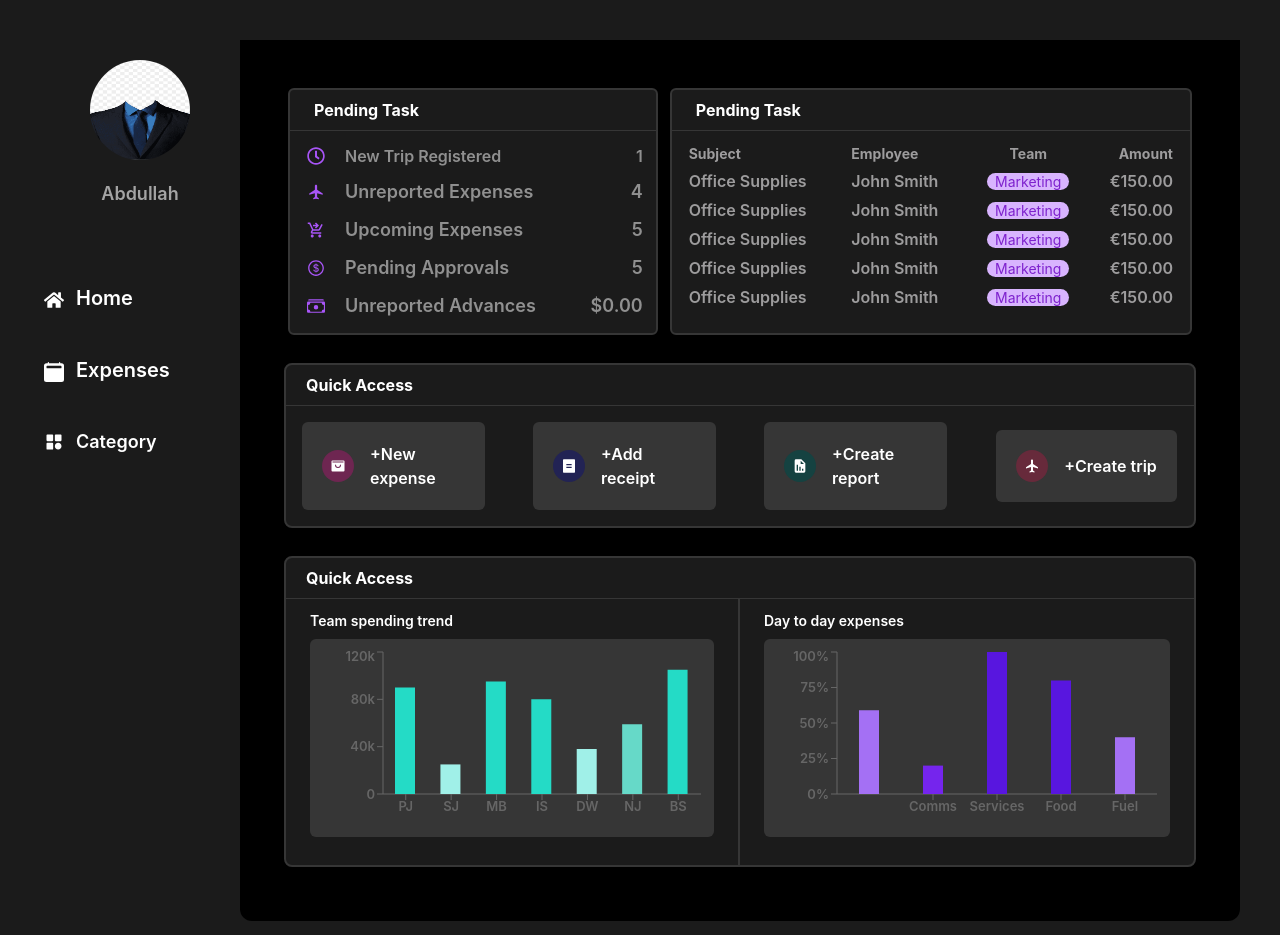
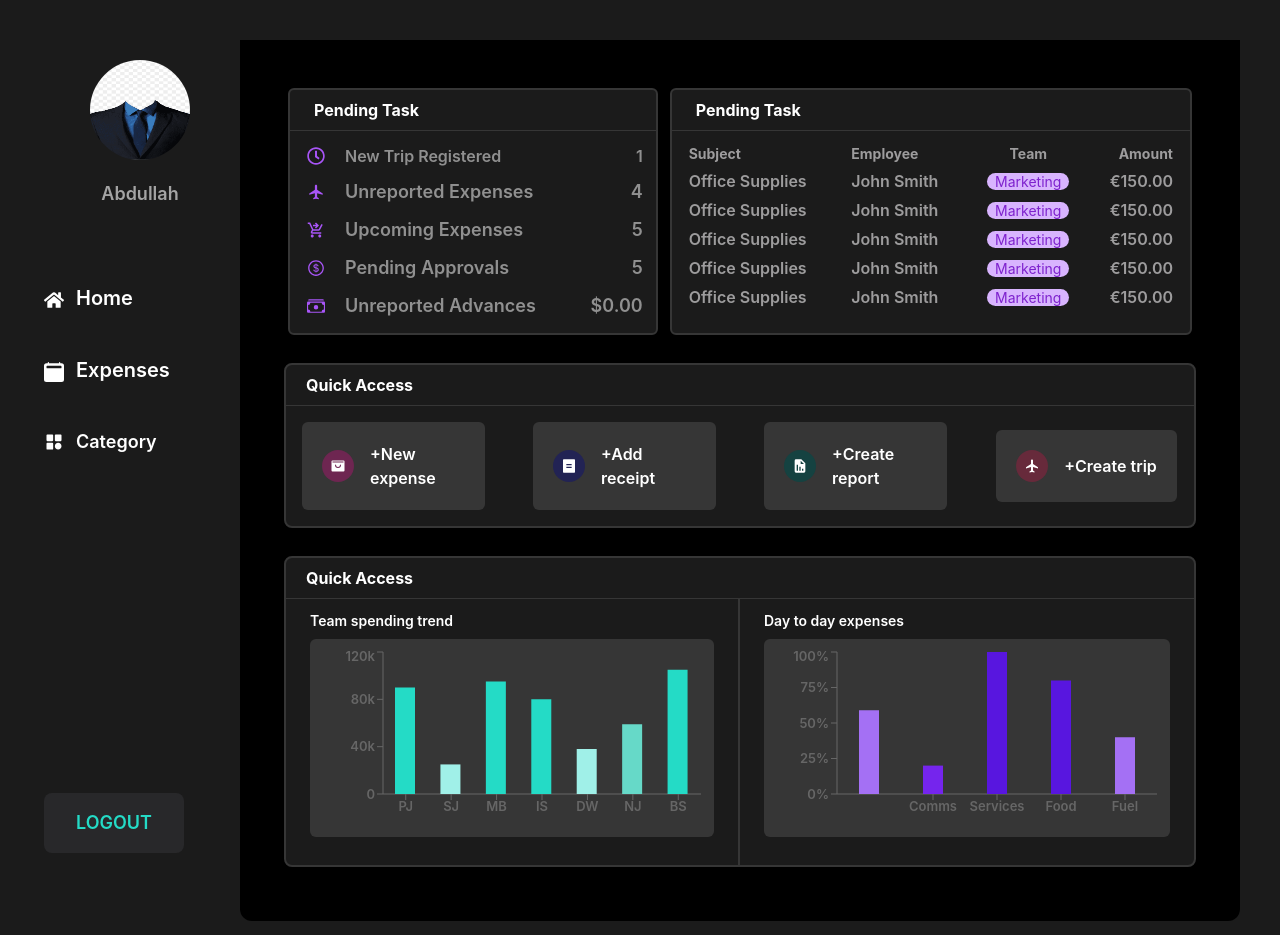
Before and after one commit to AbdullahRajpoot404/ExpenseTracker, a React (Create React App) app: page / in a window 1280 px wide. Built offline with nearby package versions, Linux system fonts and the light colour scheme; sample sign-in values are in the browser's storage.

Commit message:
09 october

```diff
--- a/src/App.js
+++ b/src/App.js
@@ -20,23 +20,27 @@ function App() {
     if (autStatus === 'true') {
       setIsAuthenticated(true);
     }
-  }, [])
+  }, []);
+
   const handleLogin = () => {
-    setIsAuthenticated(true)
-    localStorage.setItem('isAuthenticated', true)
-  }
+    setIsAuthenticated(true);
+    localStorage.setItem('isAuthenticated', true);
+  };
+
+  const handleLogout = () => {
+    setIsAuthenticated(false);
+    localStorage.removeItem('isAuthenticated');
+  };
 
   return (
     <Router>
       <Routes>
-
-        <Route path="/" element={isAuthenticated ? <Home /> : <Login onLogin={handleLogin} />} />
+        <Route path="/" element={isAuthenticated ? <Home onLogout={handleLogout} /> : <Login onLogin={handleLogin} />} />
         <Route path="/signup" element={<SignUp />} />
-
 
         {isAuthenticated && (
           <>
-            <Route path="/home" element={<Home />}>
+            <Route path="/home" element={<Home onLogout={handleLogout} />}>
               <Route path="dashboard" element={<Dashboard />} />
               <Route path="expenses" element={<Expenses />} />
               <Route path="newexpenseform" element={<NewExpenseForm />} />
--- a/src/Components/Dashboard.js
+++ b/src/Components/Dashboard.js
@@ -8,7 +8,7 @@ import { PiShoppingBagOpenFill } from "react-icons/pi";
 import { RiBillFill } from "react-icons/ri";
 import { BiSolidReport } from "react-icons/bi";
 import { teamSpending, dayToDayExpense } from '../Components/Data.js'
-import { BarChart, Bar, XAxis, YAxis, Cell, Tooltip, Legend, ResponsiveContainer, } from 'recharts';
+import { BarChart, Bar, XAxis, YAxis, Cell, ResponsiveContainer, } from 'recharts';
 
 export default function Dashboard() {
 
--- a/src/Components/Home.js
+++ b/src/Components/Home.js
@@ -9,7 +9,7 @@ import NewExpenseForm from './NewExpenseForm/NewExpenseForm';
 import TripForm from './TripForm/TripForm';
 import Category from './Category/Category';
 
-export default function Home() {
+export default function Home({ onLogout }) {
     const [isOpen, setIsOpen] = useState(true);
     const [activePage, setActivePage] = useState('dashboard'); // Default active page is dashboard
 
@@ -32,6 +32,7 @@ export default function Home() {
                     <Sidebar
                         isOpen={isOpen}
                         setActivePage={setActivePage}
+                        onLogout={onLogout}
                     />
                 </div>
 
--- a/src/Components/Sidebar.js
+++ b/src/Components/Sidebar.js
@@ -1,19 +1,23 @@
 import React from 'react';
 import UserImage from '../Static/User.jpg';
 import { FaHome } from "react-icons/fa";
-import { FaPlaneDeparture } from "react-icons/fa";
-import { BsFillCalendar2CheckFill } from "react-icons/bs";
-import { BsCalendar2Fill } from "react-icons/bs";
+import { BsFillCalendar2CheckFill, BsCalendar2Fill } from "react-icons/bs";
+import { BiSolidCategory } from "react-icons/bi";
 import { useNavigate } from 'react-router-dom';
-import { BiSolidCategory } from "react-icons/bi";
 import { Link } from 'react-router-dom';
 
-export default function Sidebar({ isOpen, setActivePage }) {
+export default function Sidebar({ isOpen, setActivePage, onLogout }) {
     const navigate = useNavigate();
+
     const handleNavigation = (page, route) => {
-        setActivePage(page)
-        navigate(route)
-    }
+        setActivePage(page);
+        navigate(route);
+    };
+
+    const handleLogoutClick = () => {
+        onLogout();
+        navigate('/login');
+    };
 
     return (
         <div className={`transition-transform duration-300 ${isOpen ? 'translate-x-0' : '-translate-x-full'} h-auto`}>
@@ -37,26 +41,18 @@ export default function Sidebar({ isOpen, setActivePage }) {
                     </div>
                 </div>
 
-                {/* <div className='flex mt-3 gap-3 text-xl p-4 group hover:bg-[#28282A] font-semibold rounded-lg lg:w-[150px] xl:w-[160px]'>
-                    <div className='flex items-center gap-3' onClick={() => handleNavigation('trips', '/home/trips')}>
-                        <FaPlaneDeparture className='mt-1 text-white group-hover:text-[#24DBC6] cursor-pointer' />
-                        <label className='text-white group-hover:text-[#24DBC6] cursor-pointer'>Trips</label>
-                    </div>
-                </div> */}
-
-                {/* <div className='flex mt-3 gap-3 text-xl p-4 group hover:bg-[#28282A] font-semibold rounded-lg lg:w-[150px] xl:w-[160px] md:text-lg'>
-                    <div className='flex items-center gap-3' onClick={() => handleNavigation('approvals', '/home/approvals')}>
-                        <BsFillCalendar2CheckFill className=' text-white group-hover:text-[#24DBC6] cursor-pointer' />
-                        <label className='text-white group-hover:text-[#24DBC6] cursor-pointer'>Approvals</label>
-                    </div>
-                </div> */}
-
                 <div className='flex mt-3 gap-3 text-xl p-4 group hover:bg-[#28282A] font-semibold rounded-lg lg:w-[150px] xl:w-[160px] md:text-lg'>
                     <div className='flex items-center gap-3' onClick={() => handleNavigation('category', '/home/category')}>
                         <BiSolidCategory className='text-xl text-white group-hover:text-[#24DBC6] cursor-pointer ' />
                         <label className='text-white group-hover:text-[#24DBC6] cursor-pointer'>Category</label>
                     </div>
                 </div>
+
+                <div className='flex mt-[305px] gap-3 text-xl p-4 group font-semibold rounded-lg md:text-lg'>
+                    <button onClick={handleLogoutClick} className='bg-[#28282A] rounded-lg w-[500px] h-[60px]'>
+                        <span className='text-[#24DBC6] cursor-pointer'>LOGOUT</span>
+                    </button>
+                </div>
             </div>
         </div>
     );
```
